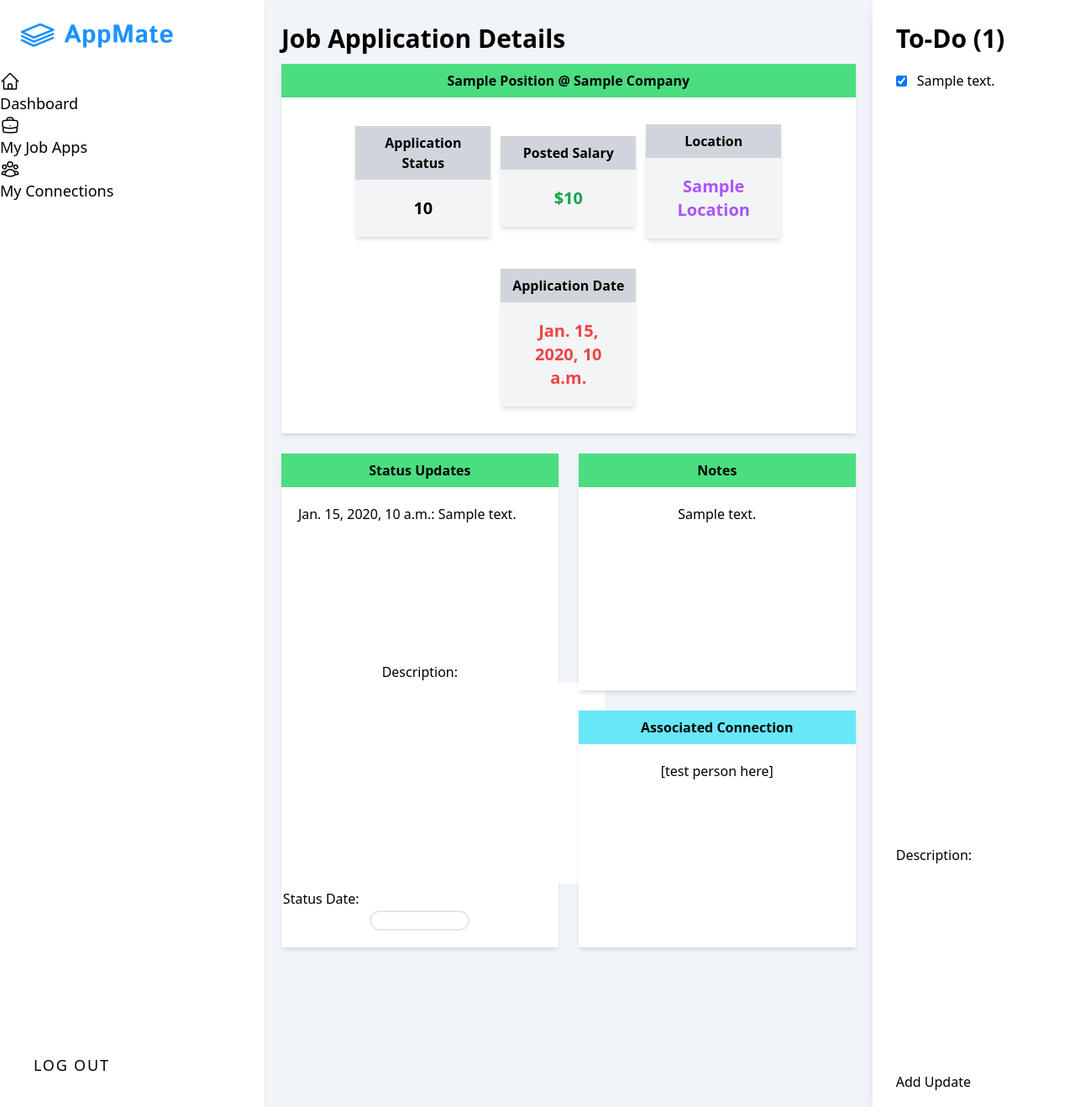
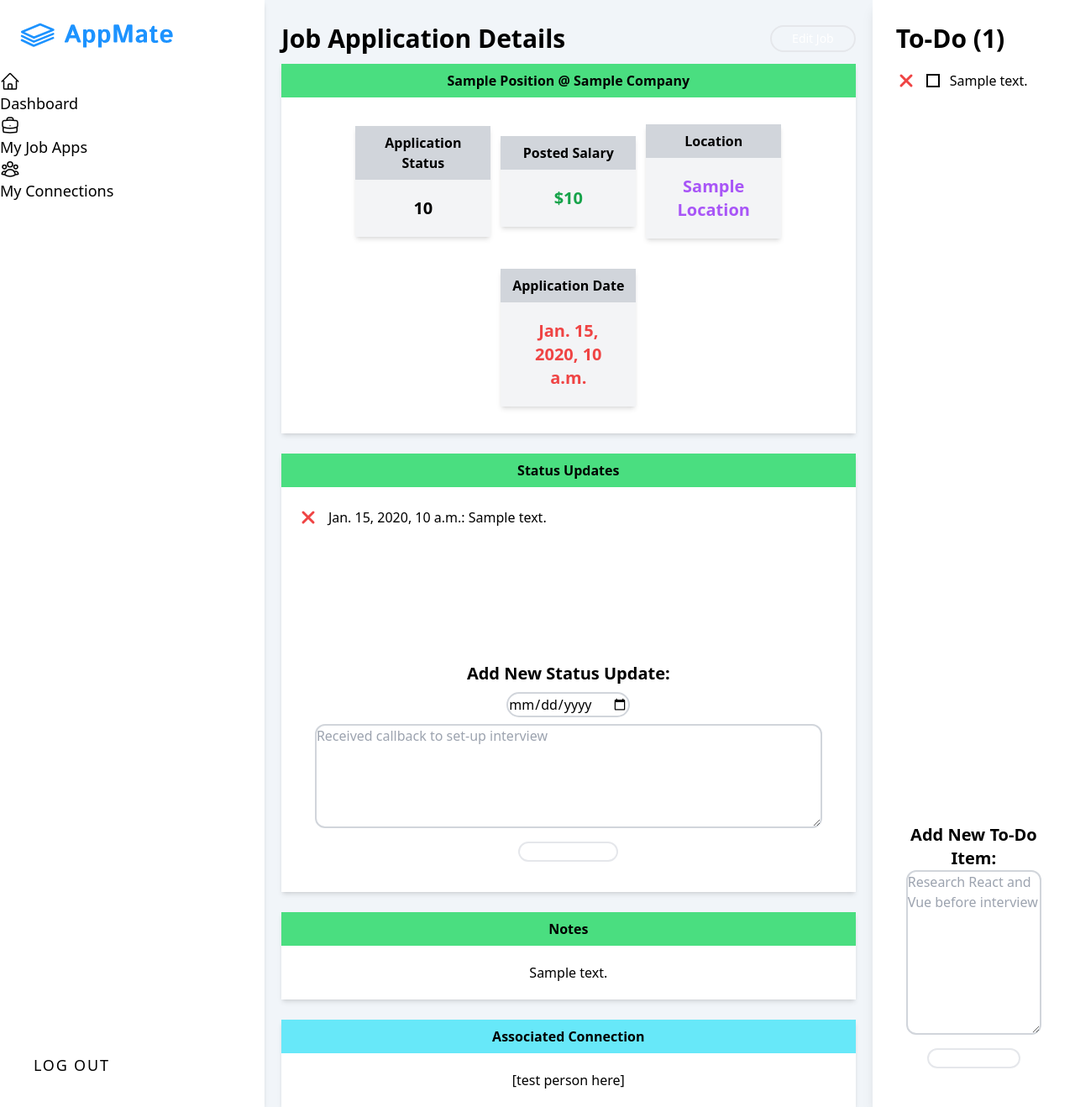
Before and after one commit to reiduf/appMate, a Django app: template main_app/templates/jobs/detail.html in a window 1280 px wide. Shown: the whole page at 84% size. Run offline with Django 4.2, Linux system fonts and the light colour scheme; tables that the repository leaves empty hold one stand-in row (values such as "Sample post"); the template is opened without the code that fills it: values that come from a table or form of the project are taken from there, most other values are stand-ins (such as "Sample title", 1, 10 or a date in 2020); data that the repository does not hold is empty; some libraries are stand-ins or nearby versions.

Commit message:
adds styling for details page, plus functionality

```diff
--- a/main_app/models.py
+++ b/main_app/models.py
@@ -49,7 +49,7 @@ class Job(models.Model):
         return f'{self.company} ({self.id})'
 
     def get_absolute_url(self):
-        return reverse('jobs_detail', kwargs={'job_id': self.id})
+        return reverse('detail', kwargs={'job_id': self.id})
 
 
 class Todo(models.Model):
--- a/main_app/templates/jobs/detail.html
+++ b/main_app/templates/jobs/detail.html
@@ -3,9 +3,14 @@
 <div class="flex flex-col xl:flex-row justify-between">
 	<!-- gray section container -->
 	<section class="xl:h-screen h-fit py-7 2xl:px-12 lg:px-5 px-8 xl:w-3/4">
+		<div class="flex flex-col md:flex-row gap-3 items-center justify-between">
       <h1 class="font-primary text-primary font-bold text-3xl">
         Job Application Details
       </h1>
+      <a href="{% url 'jobs_update' job.id %}" class="button-text bg-primary border-2 border-primary text-white text-sm px-6 py-1 rounded-full hover:text-primary hover:bg-white transition duration-300">
+        Edit Job
+      </a>
+    </div>
 
 		<section>
 			<!-- job details top card -->
@@ -75,7 +80,7 @@
 		</section>
 
 		<!-- notes, connections, updates, etc. -->
-		<section class="grid grid-cols-2 grid-rows-2 gap-6 mt-6">
+		<section class="grid 2xl:grid-cols-2 2xl:grid-rows-2 grid-cols-1 gap-6 mt-6">
       <!-- status updates -->
 			<div class="card min-h-fit text-center shadow-md row-span-2 bg-white">
 				<div class="bg-green-400 flex items-center justify-start p-2">
@@ -83,15 +88,24 @@
 				</div>
 				<div class="flex flex-col items-start p-5 bg-white min-h-52">
           {% for status in job.status_set.all %}
+          <div class="flex gap-3 items-center my-1 text-left">
+            <a href="{% url 'delete_status' job.id status.id %}">
+              <svg class="w-6 h-6 stroke-red-500"xmlns="http://www.w3.org/2000/svg" fill="none" viewBox="0 0 24 24" stroke-width="3" stroke="currentColor" >
+                <path stroke-linecap="round" stroke-linejoin="round" d="M6 18 18 6M6 6l12 12" />
+              </svg>
+            </a>
             <p class="font-primary text-md font-normal">
                 {{ status.date }}: {{ status.description }}
             </p>
+          </div>
           {%  endfor %}
 				</div>
-        <form class="pb-5 t-3 bg-white">
+        <form class="pb-5 t-3 bg-whiteflex flex flex-col justify-center text-center px-10">
           {% csrf_token %}
-          {{ status_form.as_p }}
-          <input type="submit" value="Add Update" class="cursor-pointer button-text inline-block text-xs hover:text-primary border-2 border-primary bg-primary hover:bg-white text-white px-6 py-0.5 rounded-full transition duration-300">
+          <label class="font-primary font-semibold text-primary text-xl">Add New Status Update:</label>
+          <input type="date" name="date" class="self-center rounded-full border-gray-300 border-2 my-2">
+          <textarea class="border-2 rounded-xl border-gray-300 block" name="description" cols="30" rows="5" placeholder="Received callback to set-up interview"></textarea>
+          <input type="submit" value="Add Update" class="self-center my-4 cursor-pointer button-text text-xs hover:text-primary border-2 border-primary bg-primary hover:bg-white text-white px-6 py-0.5 rounded-full transition duration-300">
         </form>
 			</div>
 
@@ -129,8 +143,22 @@
         <ul>
           {% for todo in job.todo_set.all %}
             <div class="flex items-center gap-3">
-              <input class="border-primary border-2" type="checkbox" value="done" {{ todo.done|yesno:"checked," }} >
-              <li class="text-md leading-10">
+              <a href="{% url 'delete_todo' job.id todo.id %}">
+                <svg class="w-6 h-6 stroke-red-500"xmlns="http://www.w3.org/2000/svg" fill="none" viewBox="0 0 24 24" stroke-width="3" stroke="currentColor" >
+                  <path stroke-linecap="round" stroke-linejoin="round" d="M6 18 18 6M6 6l12 12" />
+                </svg>
+              </a>
+
+              <a href="{% url 'update_todo' job.id todo.id %}">
+               <div class="h-4 w-4 border-2 border-black relative">
+                {% if todo.done %}
+                  <svg class="w-5 h-5 absolute bottom-[-0.1rem] left-[-0.15rem] stroke-primary"xmlns="http://www.w3.org/2000/svg" fill="none" viewBox="0 0 24 24" stroke-width="3">
+                    <path stroke-linecap="round" stroke-linejoin="round" d="m4.5 12.75 6 6 9-13.5" />
+                  </svg>
+                {% endif %}
+               </div>
+              </a>
+              <li class="text-md text-wrap my-2">
                 {{ todo.description }}
               </li>
             </div>
@@ -141,10 +169,11 @@
           <p class="font-primary font-semibold">Hooray, nothing to do!</p>
         </div>
       {%  endif %}
-      <form action="{% url 'add_todo' job.id %}" method="POST">
+      <form action="{% url 'add_todo' job.id %}" method="POST" class="text-center flex flex-col items-center justify-center p-3">
         {% csrf_token %}
-        {{ todo_form.as_p }}
-        <input type="submit" value="Add Update">
+        <label class="font-primary font-semibold text-primary text-xl">Add New To-Do Item:</label>
+        <textarea class="border-2 rounded-xl border-gray-300 block w-full" name="description" cols="30" rows="8" placeholder="Research React and Vue before interview"></textarea>
+        <input type="submit" value="Add To-Do" class="my-4 cursor-pointer button-text inline-block text-xs hover:text-primary border-2 border-primary bg-primary hover:bg-white text-white px-6 py-0.5 rounded-full transition duration-300">
       </form>
     </section>
 	</aside>
--- a/main_app/views.py
+++ b/main_app/views.py
@@ -95,7 +95,6 @@ def update_todo(request, job_id, todo_id):
   todo.save()
   return redirect('detail', job_id=job_id)
 
-
 @login_required
 def delete_todo(request, job_id, todo_id):
   todo = Todo.objects.get(id = todo_id)
```
Lines whose indentation alone changed are shown as unchanged.
